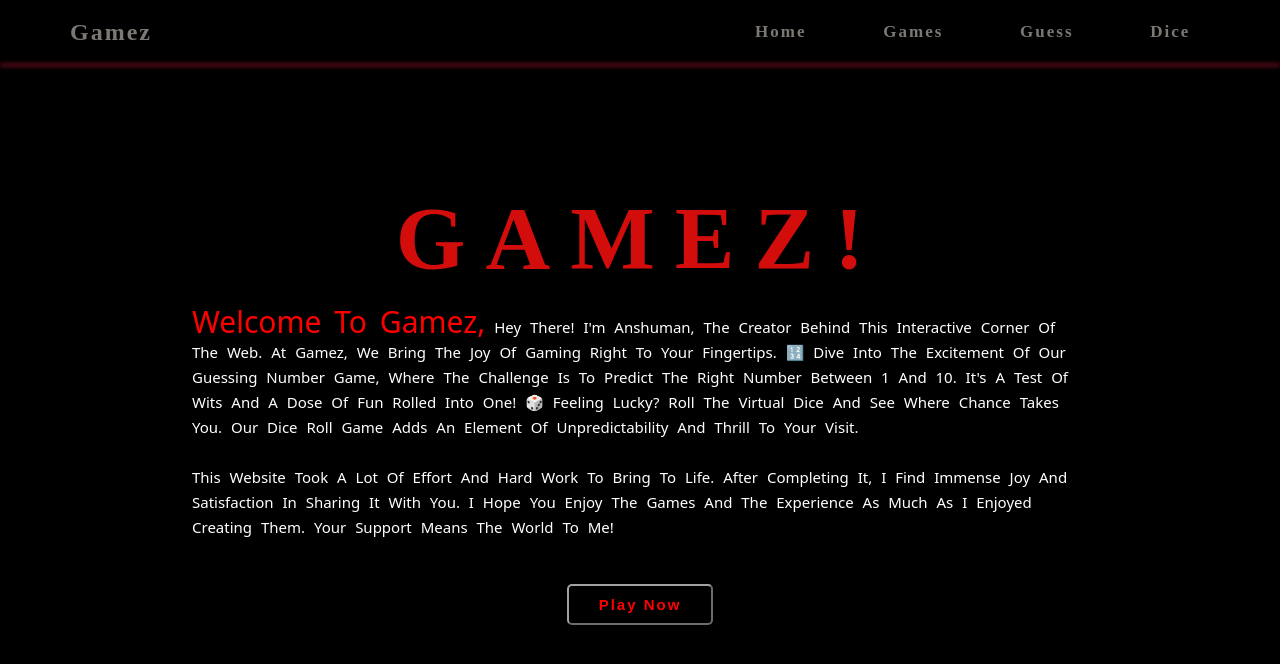
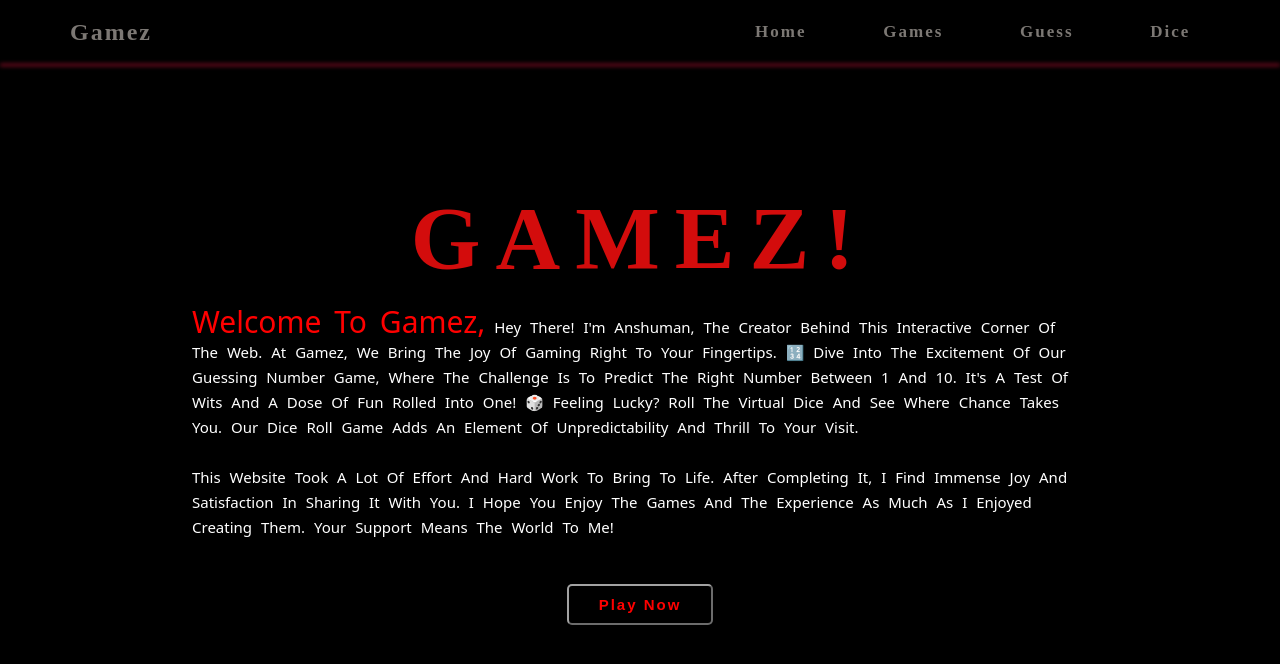
Before and after one commit to ansumnx/Gamez, a React (Vite) app: page /#/ in a window 1280 px wide. Shown: the top 664 px of the page. Built offline with nearby package versions, Linux system fonts and the light colour scheme.

Commit message:
Update Home.css

```diff
--- a/src/Home/Home.css
+++ b/src/Home/Home.css
@@ -11,7 +11,7 @@
   }
   .welcome #home {
     color: rgb(211, 12, 12);
-    letter-spacing: 20px;
+    letter-spacing: 15px;
     font-size: 7vw;
     text-transform: uppercase;
     word-spacing: 5px;
```
